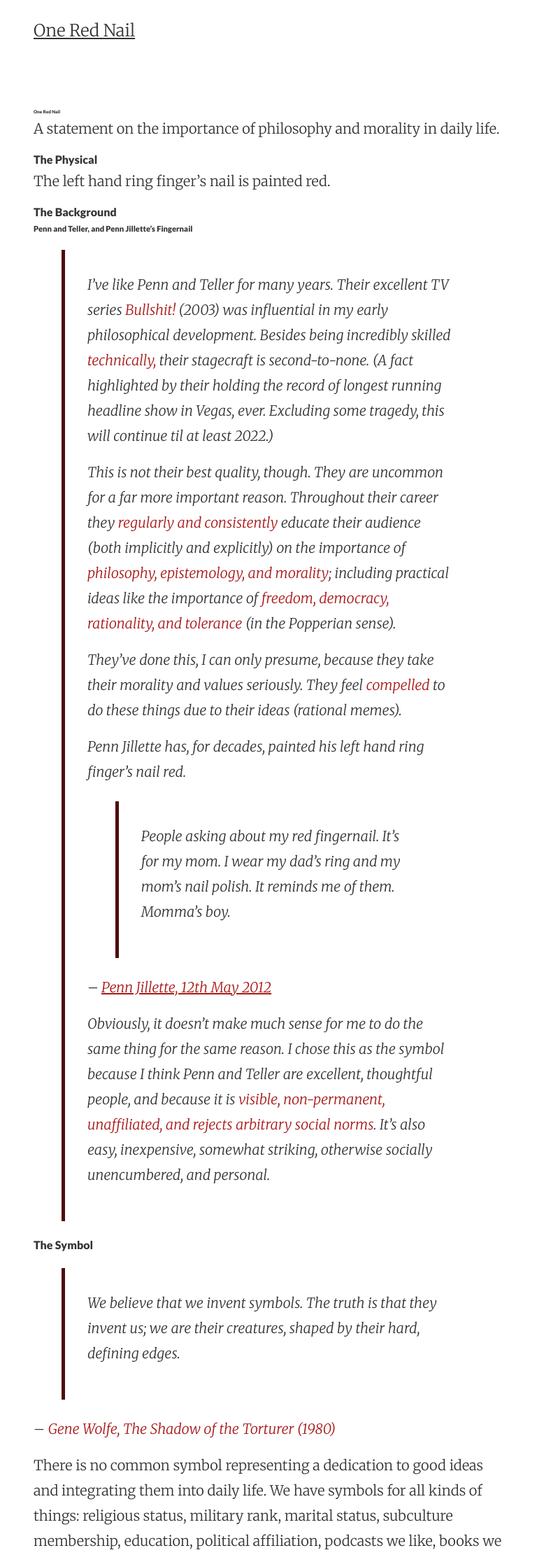
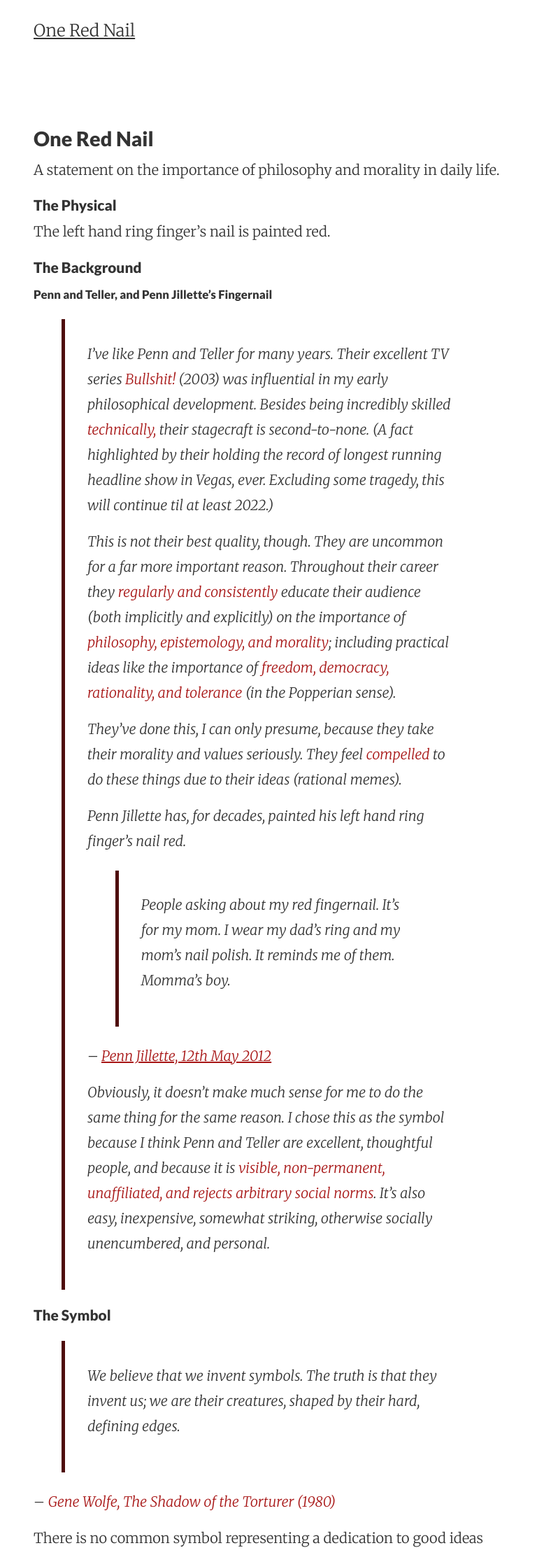
Before and after one commit to onerednail-com/onerednail-com.github.io, a Jekyll site: the page built from index.md, in a window 768 px wide. Shown: the top 2222 px of the page at 70% size. Built offline with Jekyll 4.4.1, drawn with Linux system fonts in a browser that asks for light colours; our own code applies the rules of GitHub Pages for plain Markdown files.

Commit message:
better fort sizes?

```diff
--- a/_sass/_main.scss
+++ b/_sass/_main.scss
@@ -254,7 +254,7 @@
   font-family: "Lato", 'Helvetica Neue', Helvetica, sans-serif;
   font-weight: 900;
   line-height: 1.2;
-  margin: 0.7em 0 0.25em;
+  margin: 1em 0 0.32em;
 }
 
 .social-icons {
@@ -289,22 +289,22 @@
 
   .h1,
   h1 {
-    font-size: 1.6rem;
+    font-size: 2.1rem;
   }
 
   .h2,
   h2 {
-    font-size: 1.1rem;
+    font-size: 1.4rem;
   }
 
   .h3,
   h3 {
-    font-size: 0.8rem;
+    font-size: 1.0rem;
   }
 
   .h4,
   h4 {
-    font-size: 0.65rem;
+    font-size: 0.85rem;
   }
 
   .p,
@@ -338,22 +338,22 @@
 @media screen and (max-width: 48em) {
   .h1,
   h1 {
-    font-size: .4rem;
+    font-size: 1.8rem;
   }
 
   .h2,
   h2 {
-    font-size: 1.0rem;
+    font-size: 1.3rem;
   }
 
   .h3,
   h3 {
-    font-size: 0.7rem;
+    font-size: 1.05rem;
   }
 
   .h4,
   h4 {
-    font-size: 0.5rem;
+    font-size: 0.65rem;
   }
 
   .site-header {
```
